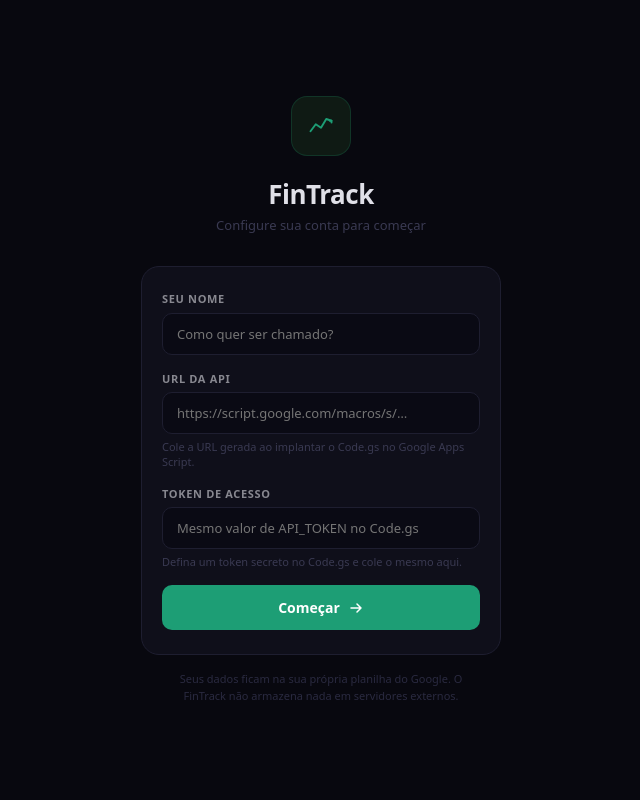
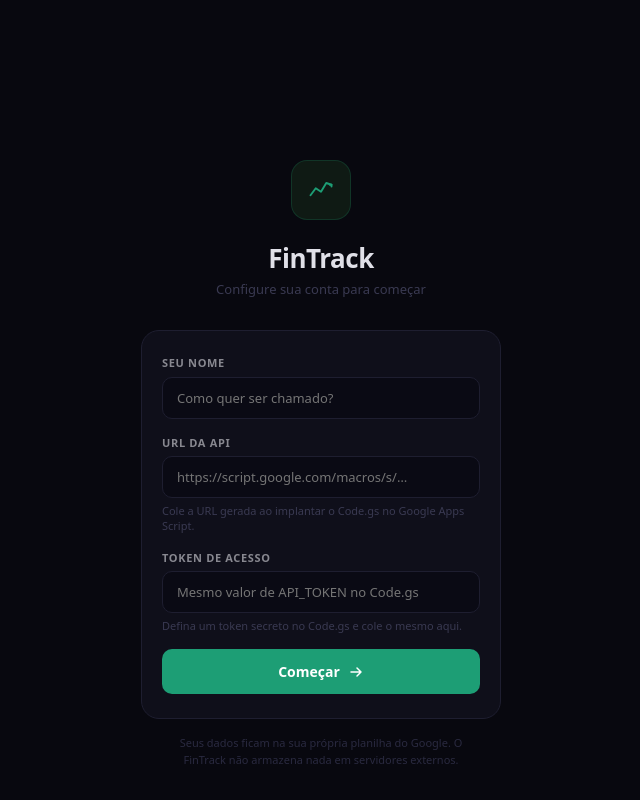
Before and after one commit to DanielMoliari/FinTrack, a React (Vite) app: page / in a window 1280 px wide. Shown: the whole page, without its empty margins (319-959 px from the left). Built offline with nearby package versions, Linux system fonts and the light colour scheme; no server answers.

Commit message:
fix: remove duplicate padding-top declaration in body styles

```diff
--- a/src/styles/global.scss
+++ b/src/styles/global.scss
@@ -15,6 +15,7 @@ body {
   line-height: 1.4;
   -webkit-font-smoothing: antialiased;
   -moz-osx-font-smoothing: grayscale;
+  padding-top: 32px;
 }
 
 .app-layout {
```
